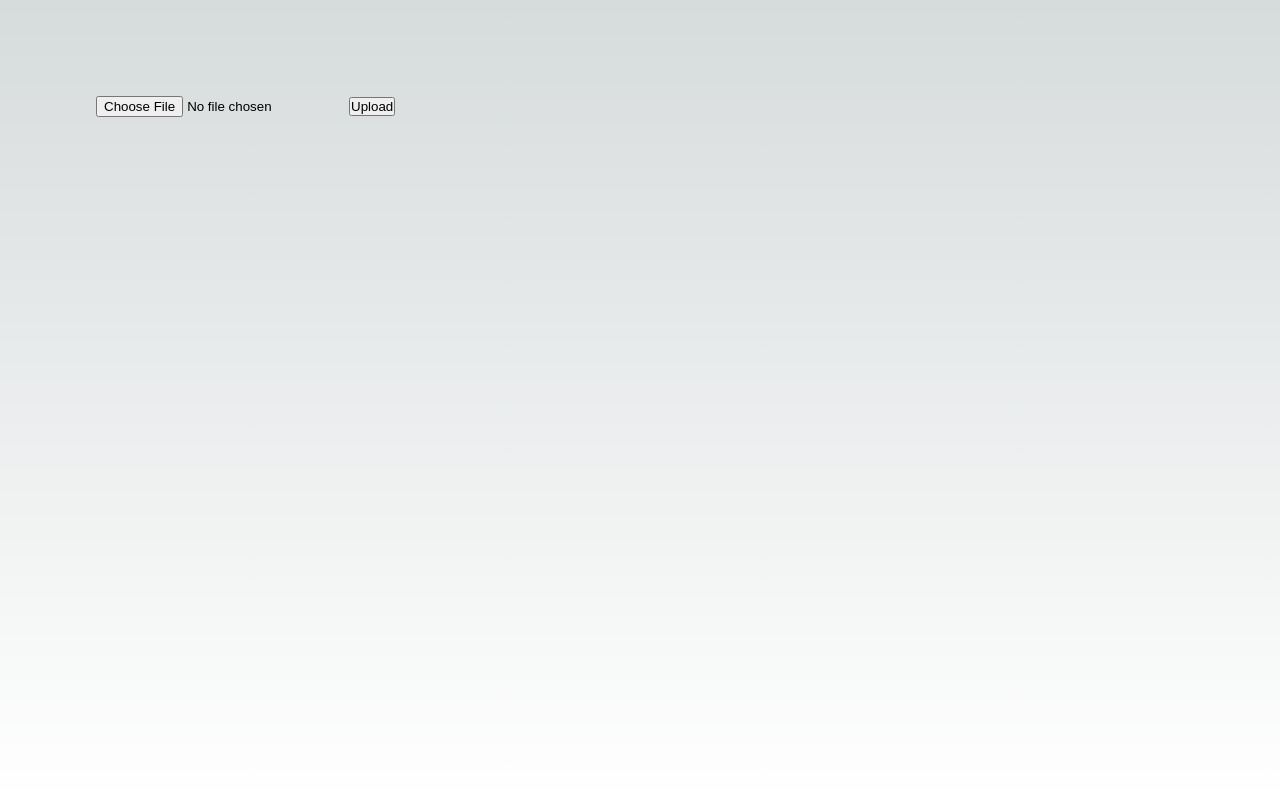
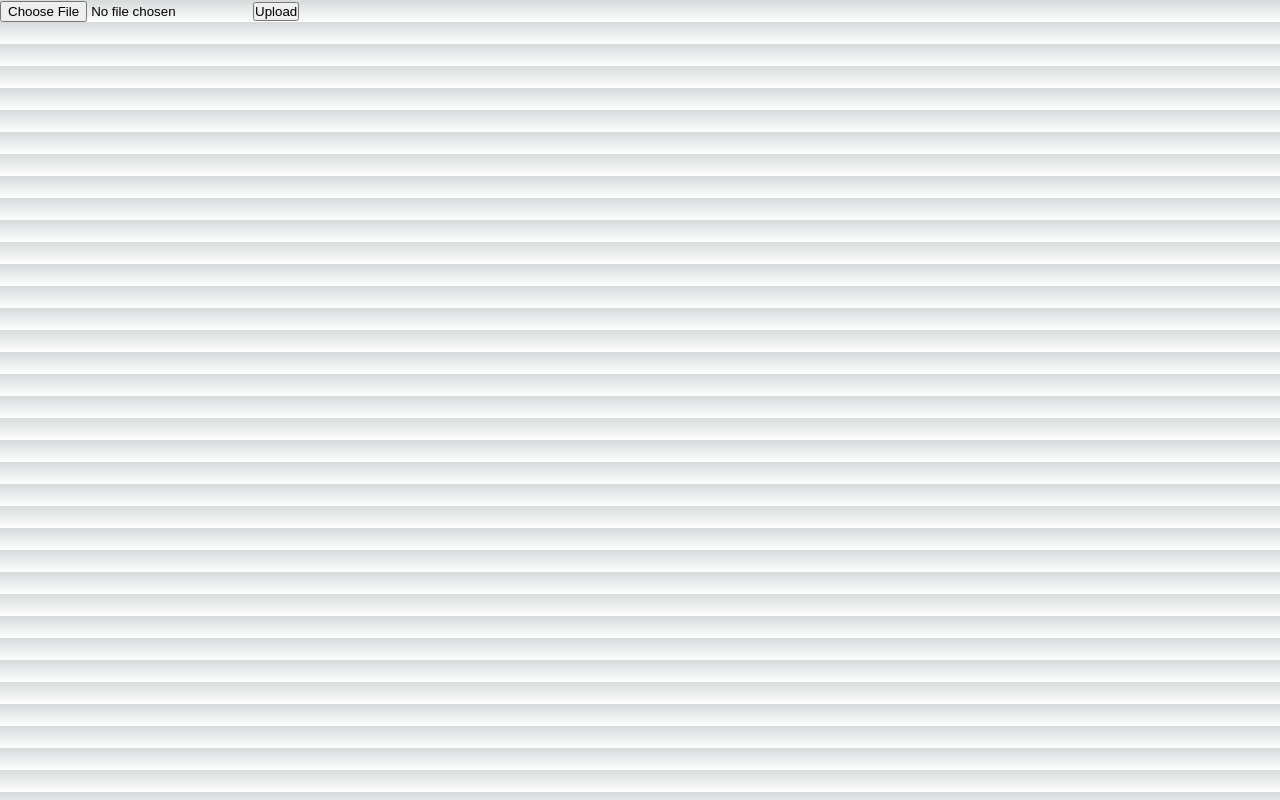
Before and after one commit to kidmortal/next-file-server, a Next.js app: page / in a window 1280 px wide. Built offline with nearby package versions, Linux system fonts and the light colour scheme.

Commit message:
update layout

```diff
--- a/src/app/page.tsx
+++ b/src/app/page.tsx
@@ -1,13 +1,10 @@
-import Image from "next/image";
 import styles from "./page.module.css";
 import { UploadForm } from "@/components/UploadForm";
 
 export default function Home() {
   return (
-    <main className={styles.main}>
-      <div className={styles.description}>
-        <UploadForm />
-      </div>
-    </main>
+    <div className={styles.container}>
+      <UploadForm />
+    </div>
   );
 }
```
